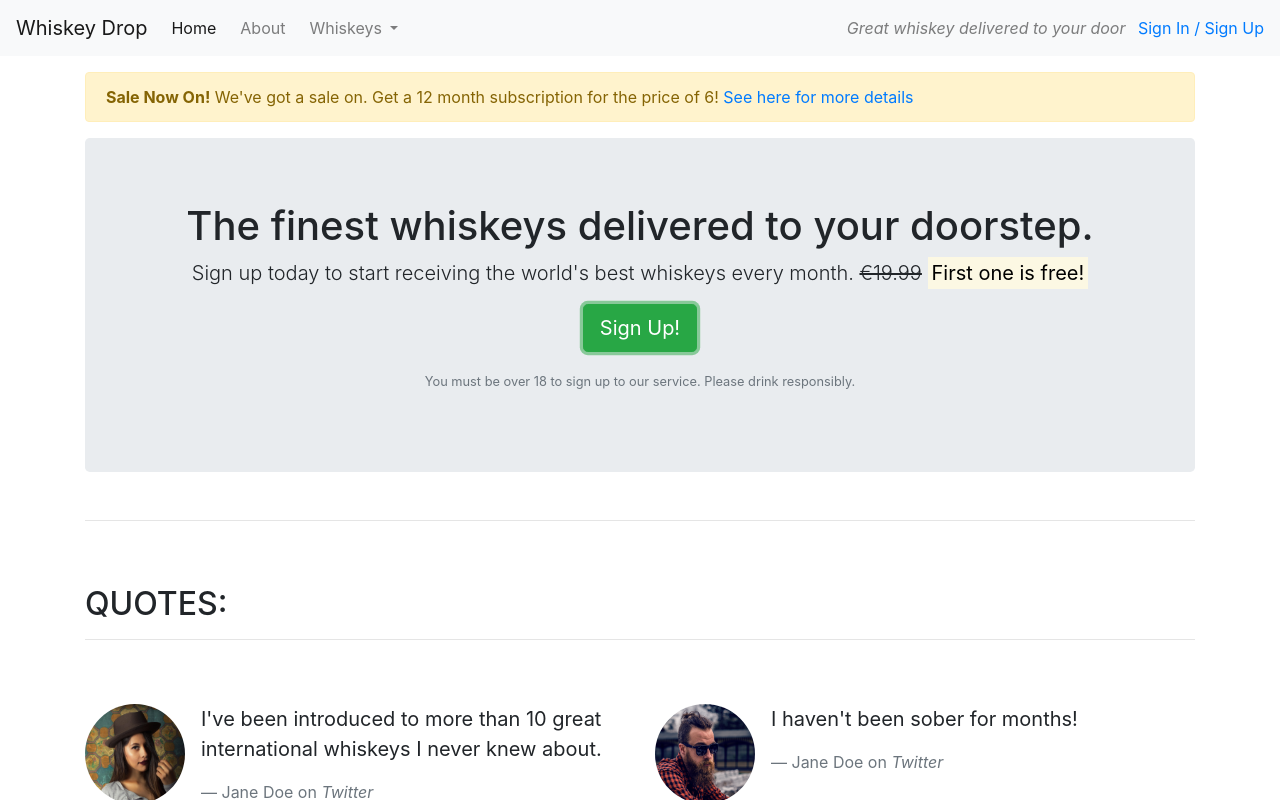
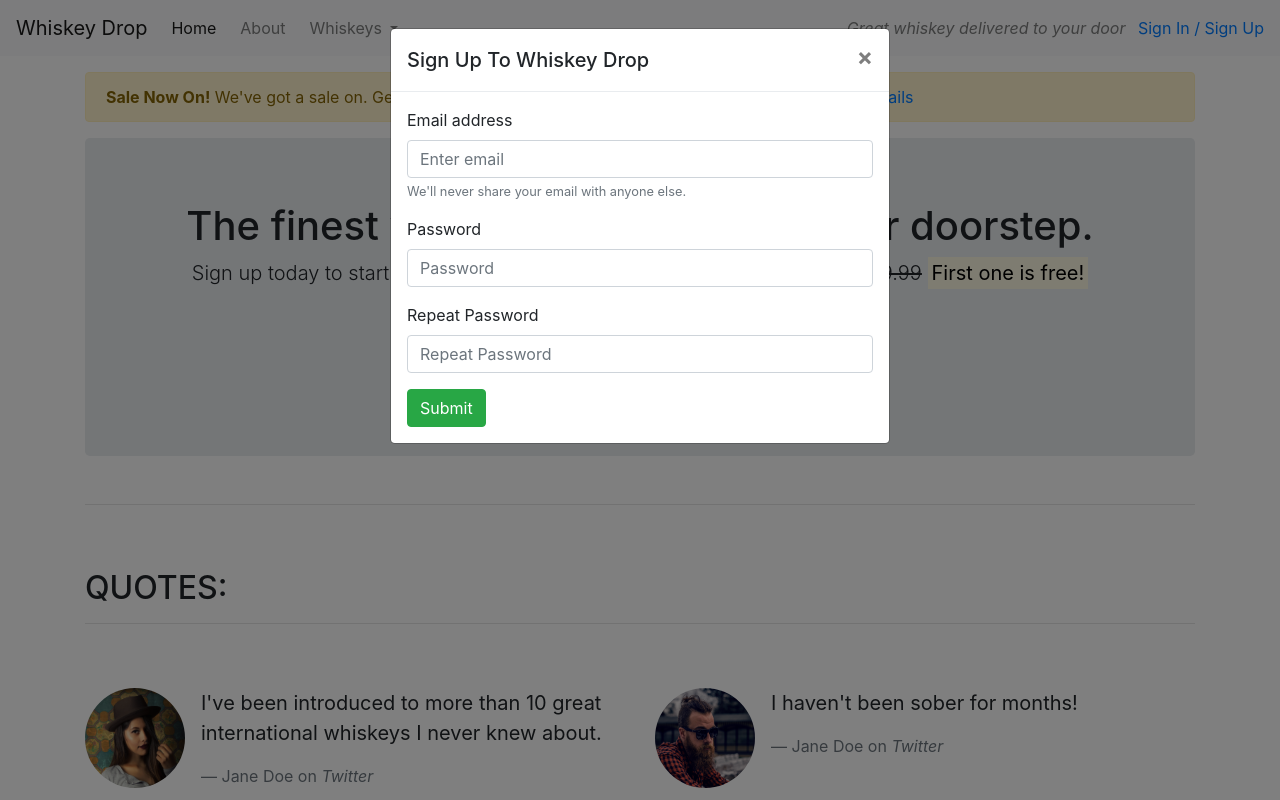
Before and after one commit to Davewalsh3/Whiskey-drop, a plain HTML site: page index.html in a window 1280 px wide. Both pictures are taken after a click on the button "Sign Up!". Shown: the top 800 px of the page. Drawn offline with nearby package versions, Linux system fonts and the light colour scheme.

Commit message:
Bootstrap updating the callout vid

```diff
--- /dev/null
+++ b/css/style.css
@@ -0,0 +1,2 @@
+body{
+}
--- a/index.html
+++ b/index.html
@@ -6,7 +6,10 @@
     <meta name="viewport" content="width=device-width, initial-scale=1.0">
     <title>Whiskey Drop | Taste a new whiskey every month</title>
     <link rel="stylesheet" href="https://maxcdn.bootstrapcdn.com/bootstrap/4.1.3/css/bootstrap.min.css">
-    <link rel="stylesheet" href="https://use.fontawesome.com/releases/v5.6.1/css/all.css" integrity="sha384-gfdkjb5BdAXd+lj+gudLWI+BXq4IuLW5IT+brZEZsLFm++aCMlF1V92rMkPaX4PP" crossorigin="anonymous">
+    <link rel="stylesheet" href="https://use.fontawesome.com/releases/v5.6.1/css/all.css" integrity="sha384
+        -gfdkjb5BdAXd+lj+gudLWI+BXq4IuLW5IT+brZEZsLFm++aCMlF1V92rMkPaX4PP" crossorigin="anonymous">
+    <link href="https://fonts.googleapis.com/css?family=Roboto:400,700&display=swap" rel="stylesheet">
+    <link rel="stylesheet" href="css/style.css" type="text/css" />
 </head>
 
 <body>
@@ -55,12 +58,14 @@
         <div class="row">
             <div class="col-12">
                 <section class="callout jumbotron text-center">
+
                     <h1>The finest whiskeys delivered to your doorstep.</h1>
                     <p class="lead">Sign up today to start receiving the world's best whiskeys every month.
                         <s class="d-none d-sm-inline">€19.99</s>
+
                         <span class="d-inline d-sm-none"><br></span>
                         <strong><mark>First one is free!</mark></strong></p>
-                    <p><button class="btn btn-lg btn-success">Sign Up!</button></p>
+                    <button class="btn btn-lg btn-success" data-toggle="modal" data-target="#signUpModal">Sign Up!</button>
                     <p class="text-muted"><small>You must be over 18 to sign up to our service. Please drink responsibly.</small></p>
                 </section>
             </div>
@@ -141,6 +146,40 @@
         <!-- /.features -->
     </article>
 
+    <div class="modal" tabindex="-1" role="dialog" id="signUpModal">
+        <div class="modal-dialog" role="document">
+            <div class="modal-content">
+                <div class="modal-header">
+                    <h5 class="modal-title">Sign Up To Whiskey Drop</h5>
+                    <button type="button" class="close" data-dismiss="modal" aria-label="Close">
+          <span aria-hidden="true">&times;</span>
+        </button>
+                </div>
+                <div class="modal-body">
+                    <form>
+                        <div class="form-group">
+                            <label for="exampleInputEmail1">Email address</label>
+                            <input type="email" class="form-control" id="exampleInputEmail1" aria-describedby="emailHelp" placeholder="Enter email">
+                            <small id="emailHelp" class="form-text text-muted">We'll never share your email with anyone else.</small>
+                        </div>
+                        <div class="form-group">
+                            <label for="password">Password</label>
+                            <input type="password" class="form-control" id="password" placeholder="Password">
+                        </div>
+                        <div class="form-group">
+                            <label for="repeat password">Repeat Password</label>
+                            <input type="password" class="form-control" id="repeatPassword" placeholder="Repeat Password">
+                        </div>
+
+                        <button type="submit" class="btn btn-success">Submit</button>
+                    </form>
+                </div>
+
+
+            </div>
+        </div>
+    </div>
+
     <script src="https://code.jquery.com/jquery-3.3.1.slim.min.js" integrity="sha384-q8i/X+965DzO0rT7abK41JStQIAqVgRVzpbzo5smXKp4YfRvH+8abtTE1Pi6jizo" crossorigin="anonymous"></script>
     <script src="https://cdnjs.cloudflare.com/ajax/libs/popper.js/1.14.3/umd/popper.min.js" integrity="sha384-ZMP7rVo3mIykV+2+9J3UJ46jBk0WLaUAdn689aCwoqbBJiSnjAK/l8WvCWPIPm49" crossorigin="anonymous"></script>
     <script src="https://stackpath.bootstrapcdn.com/bootstrap/4.1.3/js/bootstrap.min.js" integrity="sha384-ChfqqxuZUCnJSK3+MXmPNIyE6ZbWh2IMqE241rYiqJxyMiZ6OW/JmZQ5stwEULTy" crossorigin="anonymous"></script>
```
